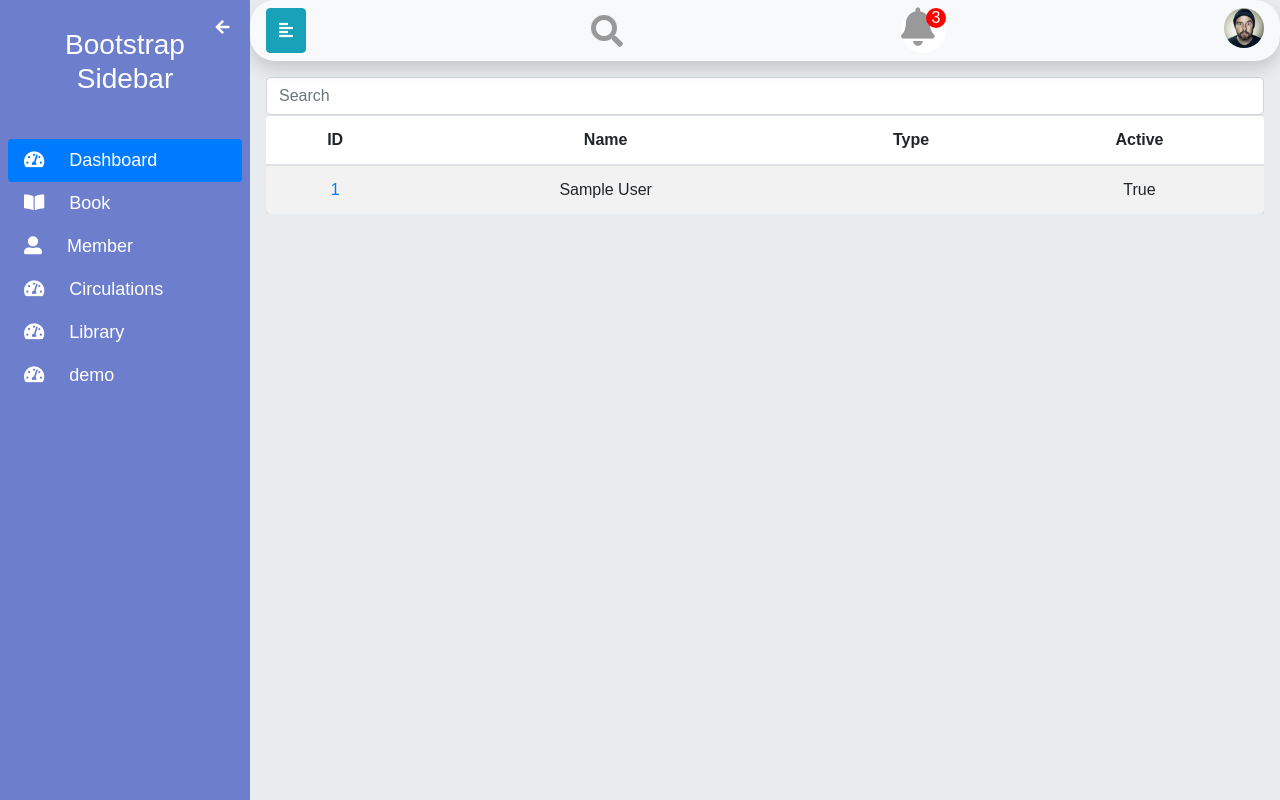
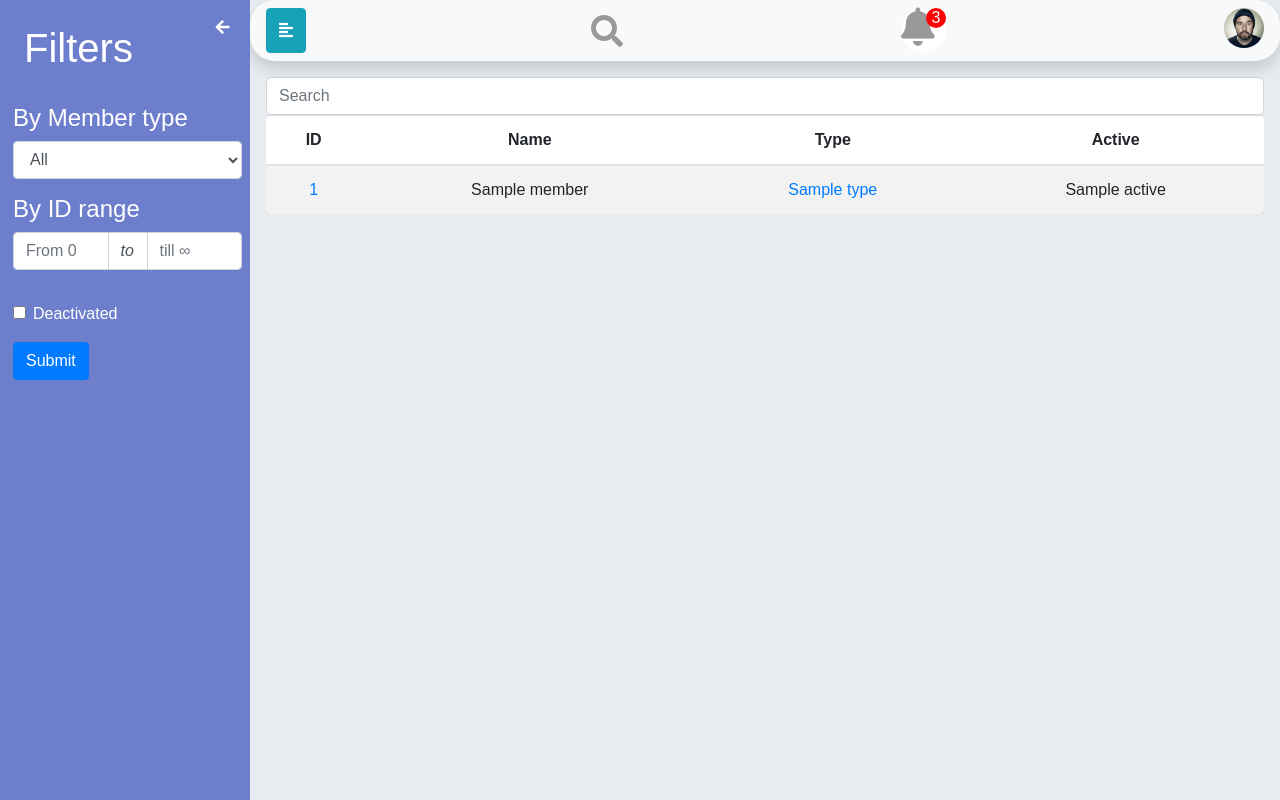
Before and after one commit to Diwakar-Gupta/obaka, a Django app: template LMS/templates/allMember.html in a window 1280 px wide. Run offline with Django 3.2, Linux system fonts and the light colour scheme; tables that the repository leaves empty hold one stand-in row (values such as "Sample post"); the template is opened without the code that fills it: values that come from a table or form of the project are taken from there, most other values are stand-ins (such as "Sample title", 1, 10 or a date in 2020); parts of the project's set-up code (start-up, migrations or seed data) failed here and were passed over; some libraries are stand-ins or nearby versions.

Commit message:
member filter

```diff
--- a/LMS/templates/allMember.html
+++ b/LMS/templates/allMember.html
@@ -1,4 +1,54 @@
-{% extends 'base.html' %}
+{% extends 'frame.html' %}
+
+
+{% block sidebar %}
+
+<form method="get" action="{% url 'member' %}">
+<style>
+    .changelist-filter ul li{
+        padding-top: 1rem;
+    }
+    .changelist-filter ul{
+        list-style: none;
+    }
+</style>
+    <div class="changelist-filter">
+        <h1 class="m-3">Filters</h1>
+
+        <ul style="padding-inline-start: 5px;">
+        <li>
+            <h4> By Member type </h4>
+        <select name="membertype" onchange="this.form.submit()" class="form-control">
+            <option {% if filters.membertype == 'All' %}selected{% endif %}>All</option>
+            <option {% if filters.membertype == 'Student' %}selected{% endif %}>Student</option>
+            <option {% if filters.membertype == 'Faculty' %}selected{% endif %}>Faculty</option>
+            <option {% if filters.membertype == 'Others' %}selected{% endif %}>Others</option>
+        </select>
+        </li>
+        <li>
+            <h4> By ID range </h4>
+        <div class="input-group mb-3">
+    <input type="number" min="0" onchange="document.getElementsByName('idrangemax')[0].min=this.value;" class="form-control" name="idrangemin" placeholder="From 0" {% if filters.idrangemin %}value="{{ filters.idrangemin }}"{% endif %}>
+            <i class="form-control" style="max-width: 40px">to</i>
+    <input type="number" class="form-control" id="idrangemax" name="idrangemax" placeholder="till &#8734" {% if filters.idrangemax %}value="{{ filters.idrangemax }}"{% endif %}>
+  </div>
+        </li>
+
+        <li>
+            <div class="form-check">
+                <label class="form-check-label">
+                  <input type="checkbox" class="form-check-input" onChange="this.form.submit()" {% if filters.deactivated %}checked{% endif %} name="deactivated">Deactivated
+                </label>
+            </div>
+        </li>
+        <li>
+            <input type="submit" class="btn btn-primary">
+        </li>
+    </ul>
+    </div>
+</form>
+
+{% endblock %}
 
 {% block content %}
 
@@ -29,7 +79,7 @@
                     {% for member in members %}
 
                         <tr>
-                            <td><a href="{% url 'member-profile' membertype=member.settings.type memberpk=member.pk  %}">{{ member.pk }}</a></td>
+                            <td><a href="{% url 'member-profile' membertype=member.settings.type memberpk=member.pk  %}">{{ member.id }}</a></td>
                             <td>{{ member.name }}</td>
                             <td><a target="_blank" href="/admin/LMS/userbasicsetting/{{ member.settings.pk }}/change">{{ member.settings.type }}</a></td>
                             <td>{{ member.active }}</td>
```
Also changed, not shown: LMS/views.py (+26 -4 lines).
